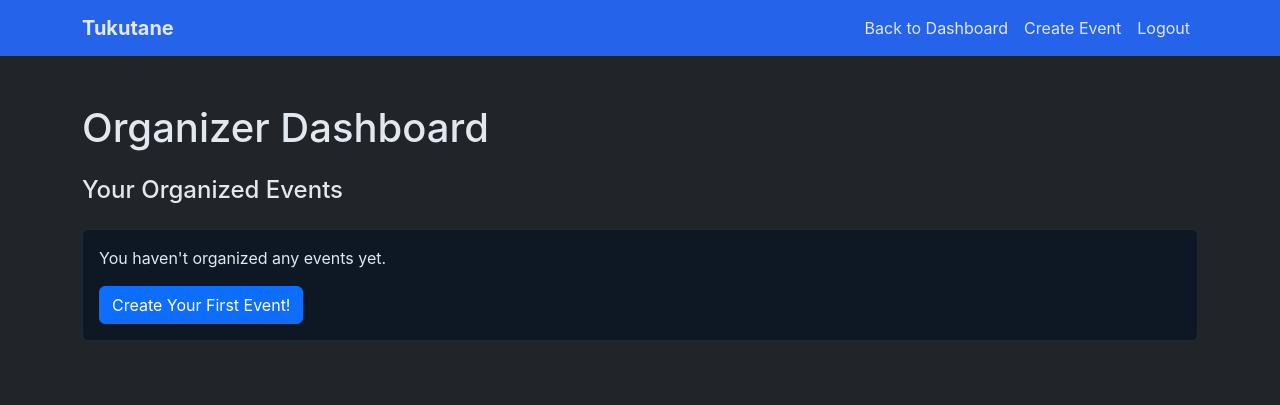
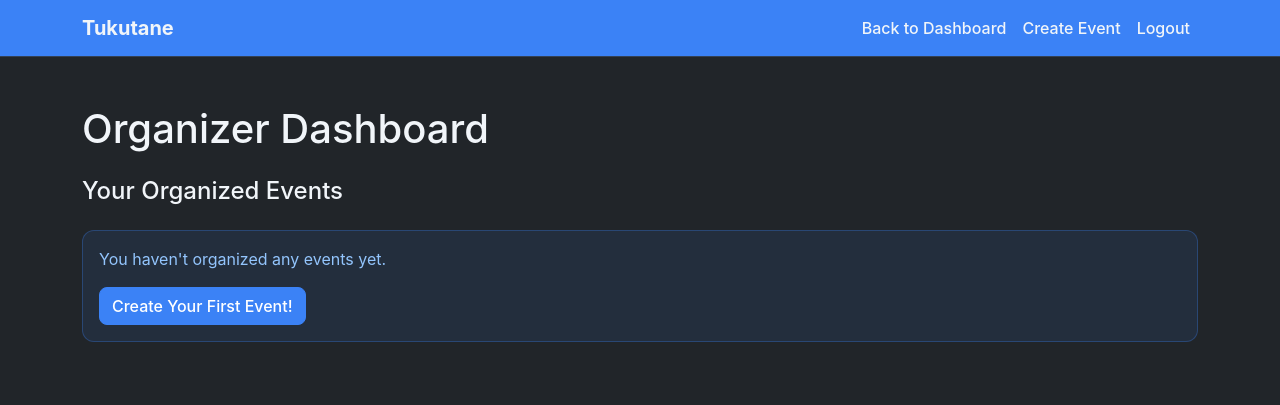
Before and after one commit to fadhili2430/TUKUTANE-PROJECT-2026, a Python web app: template templates/organizer.html in a window 1280 px wide. Shown: the top 405 px of the page. Run offline with Jinja, Linux system fonts and the light colour scheme; the template is opened without the code that fills it, so the values that code supplies are empty.

Commit message:
Update static/css/dashboard.css with modern readable colors

```diff
--- a/static/css/dashboard.css
+++ b/static/css/dashboard.css
@@ -1,145 +1,243 @@
+:root {
+  --bg: #0f172a;
+  --surface: #1e293b;
+  --surface-2: #263348;
+  --border: #334155;
+  --text: #f1f5f9;
+  --text-muted: #94a3b8;
+  --primary: #3b82f6;
+  --primary-dark: #2563eb;
+}
+
 body {
   margin: 0;
   padding: 0;
   font-family: -apple-system, BlinkMacSystemFont, "Segoe UI", Roboto, "Helvetica Neue", Arial, sans-serif;
-  background: #02070f;
-  color: #e2e8f0;
+  background: var(--bg);
+  color: var(--text);
 }
 
-.card,
-.feature-card {
-  background: #07101d;
-  border: 1px solid #243343;
+.navbar {
+  background: rgba(15, 23, 42, 0.97);
+  backdrop-filter: blur(10px);
+  border-bottom: 1px solid var(--border);
+}
+
+.navbar-brand,
+.navbar-dark .nav-link {
+  color: var(--text) !important;
+  font-weight: 500;
+}
+
+.navbar-dark .nav-link:hover {
+  color: var(--primary) !important;
+}
+
+.navbar-text {
+  color: var(--text-muted) !important;
+  font-size: 0.9rem;
+}
+
+h2 {
+  color: var(--text);
+  font-weight: 700;
+}
+
+.card {
+  background: var(--surface);
+  border: 1px solid var(--border);
+  border-radius: 0.75rem;
+  box-shadow: 0 4px 12px rgba(0, 0, 0, 0.2);
+  transition: transform 0.2s, box-shadow 0.2s;
+}
+
+.card:hover {
+  transform: translateY(-2px);
+  box-shadow: 0 8px 24px rgba(59, 130, 246, 0.1);
 }
 
 .card-header,
 .card-footer {
-  border-color: #152535;
-  background: #07101d;
+  background: var(--surface-2);
+  border-color: var(--border);
 }
 
-.card {
-  box-shadow: 0 0.5rem 1.5rem rgba(0, 0, 0, 0.2);
+.card-title {
+  color: var(--text);
+  font-weight: 600;
+  font-size: 1rem;
+  margin-bottom: 0.75rem;
 }
 
-.btn-group-vertical {
-  display: flex;
-  flex-direction: column;
+.card-text {
+  color: var(--text-muted);
+  font-size: 0.9rem;
+  line-height: 1.65;
+}
+
+.card-text strong {
+  color: #cbd5e1;
 }
 
 .badge {
-  background: #2563eb;
+  background: var(--primary);
   color: #fff;
-}
-
-.table {
-  color: #e2e8f0;
-}
-
-.table thead th {
-  border-bottom-color: #1e293b;
-  color: #cbd5e1;
-}
-
-.table tbody tr:hover {
-  background: #0b1220;
+  font-weight: 500;
 }
 
 .form-control,
 .form-select {
-  background: #0b1220;
-  border: 1px solid #334155;
-  color: #e2e8f0;
+  background: var(--surface);
+  border: 1px solid var(--border);
+  color: var(--text);
+  border-radius: 0.5rem;
+  padding: 0.6rem 0.875rem;
 }
 
 .form-control:focus,
 .form-select:focus {
-  border-color: #2563eb;
-  box-shadow: 0 0 0 0.2rem rgba(59, 130, 246, 0.25);
-}
-
-.form-label {
-  color: #cbd5e1;
+  background: var(--surface-2);
+  border-color: var(--primary);
+  color: var(--text);
+  box-shadow: 0 0 0 3px rgba(59, 130, 246, 0.2);
 }
 
 .form-control::placeholder {
   color: #64748b;
 }
 
-.alert {
-  background: #0e1724;
-  color: #e2e8f0;
-  border: 1px solid #1e293b;
+.form-label {
+  color: #cbd5e1;
+  font-weight: 500;
+  font-size: 0.9rem;
+  margin-bottom: 0.4rem;
 }
 
-.navbar {
-  background: #020618;
+.form-select option {
+  background: var(--surface);
+  color: var(--text);
 }
 
-.navbar-brand,
-.navbar-dark .nav-link {
-  color: #e2e8f0;
+.alert {
+  background: var(--surface-2);
+  color: var(--text);
+  border: 1px solid var(--border);
+  border-radius: 0.75rem;
 }
 
-.navbar-dark .nav-link:hover {
+.alert-info {
+  background: rgba(59, 130, 246, 0.1);
+  border-color: rgba(59, 130, 246, 0.3);
   color: #93c5fd;
 }
 
-.profile-info {
-  background: #051225;
-  padding: 1.25rem;
-  border-radius: 0.75rem;
+.btn {
+  font-weight: 500;
+  border-radius: 0.5rem;
+  transition: all 0.2s;
 }
 
-.profile-info p {
-  margin-bottom: 1rem;
+.btn-primary {
+  background: var(--primary);
+  border-color: var(--primary);
+  color: #fff;
 }
 
-.card-title {
-  color: #424704;
+.btn-primary:hover {
+  background: var(--primary-dark);
+  border-color: var(--primary-dark);
 }
 
-.card-text {
-  color: #626d7a;
+.btn-success {
+  background: #16a34a;
+  border-color: #16a34a;
+  color: #fff;
 }
 
-.profile-info strong {
-  color: #ff1100;
+.btn-success:hover {
+  background: #15803d;
+  border-color: #15803d;
 }
 
-.bg-primary {
-  background: #2563eb !important;
+.btn-warning {
+  background: #d97706;
+  border-color: #d97706;
+  color: #fff;
 }
 
-.bg-secondary {
-  background: #1e293b !important;
-}
-
-.text-white {
-  color: #e2e8f0 !important;
-}
-
-.text-muted {
-  color: #94a3b8 !important;
-}
-
-.btn-outline-secondary {
-  border-color: #475569;
-  color: #cbd5e1;
-}
-
-.btn-outline-secondary:hover {
-  background: #475569;
-  border-color: #475569;
+.btn-warning:hover {
+  background: #b45309;
+  border-color: #b45309;
   color: #fff;
 }
 
 .btn-secondary {
-  background: #475569;
-  border-color: #475569;
+  background: var(--surface-2);
+  border-color: var(--border);
+  color: var(--text-muted);
 }
 
 .btn-secondary:hover {
-  background: #334155;
-  border-color: #334155;
+  background: var(--border);
+  border-color: var(--border);
+  color: var(--text);
 }
+
+.btn-secondary:disabled {
+  background: var(--surface);
+  border-color: var(--border);
+  color: #64748b;
+  opacity: 0.7;
+}
+
+.btn-outline-secondary {
+  border-color: var(--border);
+  color: var(--text-muted);
+}
+
+.btn-outline-secondary:hover {
+  background: var(--surface-2);
+  border-color: var(--border);
+  color: var(--text);
+}
+
+.text-muted {
+  color: var(--text-muted) !important;
+}
+
+.profile-info {
+  background: var(--surface-2);
+  border: 1px solid var(--border);
+  padding: 1.25rem;
+  border-radius: 0.75rem;
+  color: var(--text-muted);
+}
+
+.profile-info strong {
+  color: #cbd5e1;
+}
+
+.bg-primary {
+  background: var(--primary) !important;
+}
+
+.bg-secondary {
+  background: var(--surface-2) !important;
+}
+
+.table {
+  color: var(--text);
+}
+
+.table thead th {
+  border-bottom-color: var(--border);
+  color: var(--text-muted);
+  font-weight: 600;
+  font-size: 0.85rem;
+  text-transform: uppercase;
+  letter-spacing: 0.05em;
+}
+
+.table tbody tr:hover {
+  background: var(--surface-2);
+}
```
